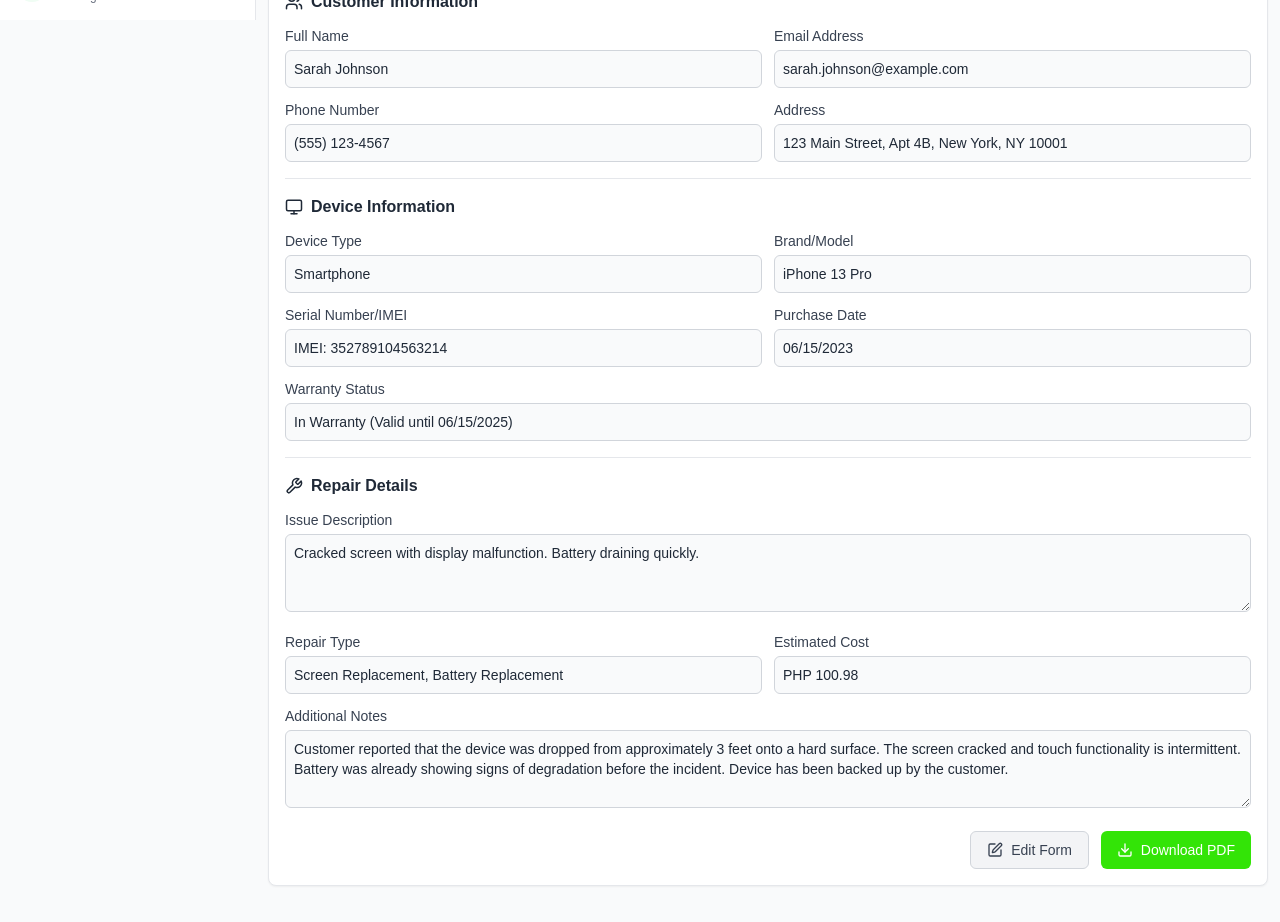
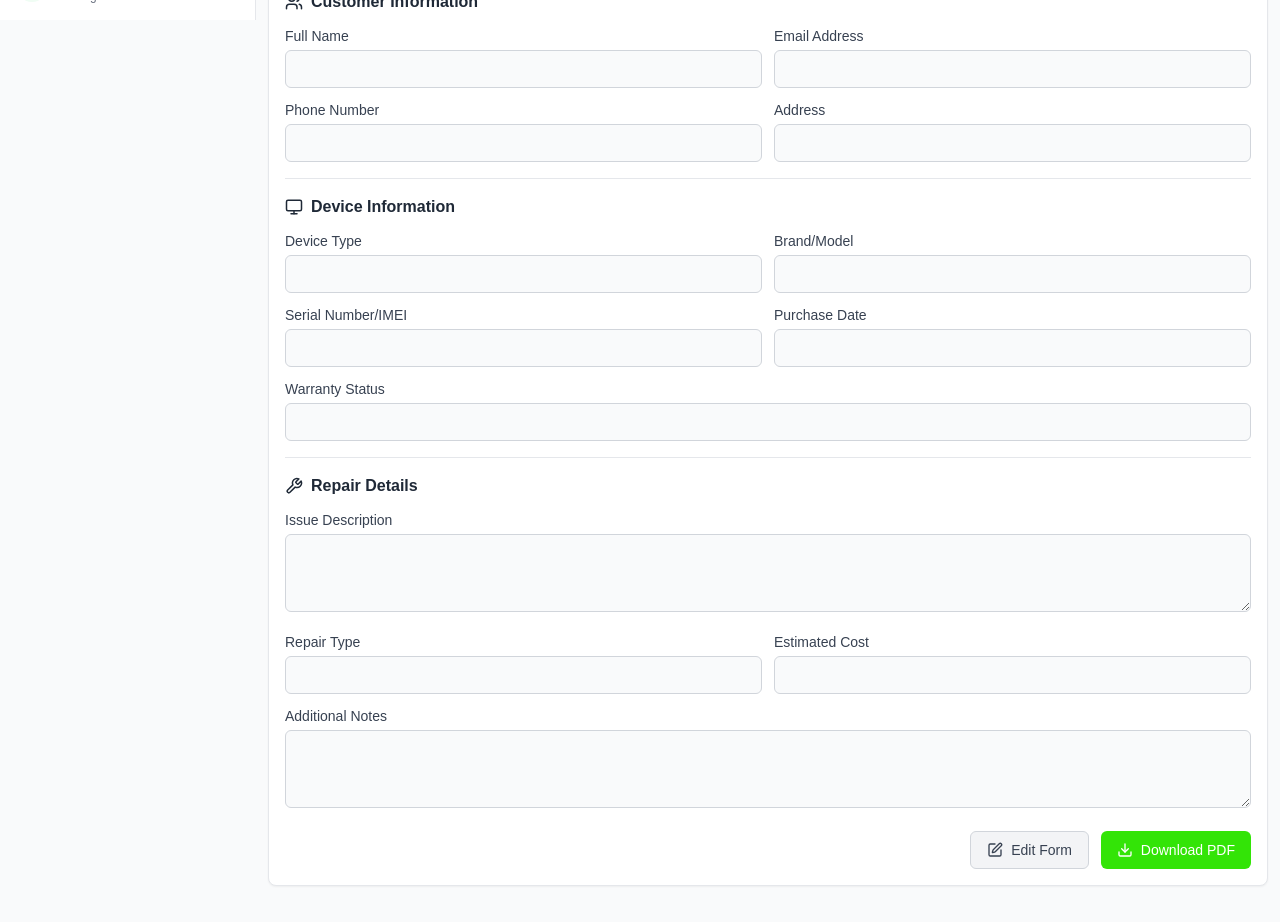
Before and after one commit to pawekz/SERV-IT-MANAGER, a React (Vite) app in the folder frontend/: page /automatedclaimformgeneration in a window 1280 px wide. Shown: the part 780-1702 px from the top of the page. Built offline with nearby package versions, Linux system fonts and the light colour scheme.

Commit message:
Third Section Cleared No Mockup Data

```diff
--- a/frontend/src/pages/AutomatedClaimFormGenerationPage/AutomatedClaimFormGenerationPage.jsx
+++ b/frontend/src/pages/AutomatedClaimFormGenerationPage/AutomatedClaimFormGenerationPage.jsx
@@ -361,7 +361,8 @@ export default function AutomatedClaimForm() {
                                         <input
                                             type="text"
                                             className="w-full p-2 border border-gray-300 rounded-md text-sm bg-gray-50 text-gray-800 hover:cursor-pointer"
-                                            value="Sarah Johnson"
+                                            // value="Sarah Johnson"
+                                            value=""
                                             disabled
                                         />
                                     </div>
@@ -370,7 +371,9 @@ export default function AutomatedClaimForm() {
                                         <input
                                             type="email"
                                             className="w-full p-2 border border-gray-300 rounded-md text-sm bg-gray-50 text-gray-800 hover:cursor-pointer"
-                                            value="sarah.johnson@example.com"
+                                            // value="sarah.johnson@example.com"
+                                            value=""
+
                                             disabled
                                         />
                                     </div>
@@ -379,7 +382,8 @@ export default function AutomatedClaimForm() {
                                         <input
                                             type="tel"
                                             className="w-full p-2 border border-gray-300 rounded-md text-sm bg-gray-50 text-gray-800 hover:cursor-pointer"
-                                            value="(555) 123-4567"
+                                            // value="(555) 123-4567"
+                                            value=""
                                             disabled
                                         />
                                     </div>
@@ -388,7 +392,8 @@ export default function AutomatedClaimForm() {
                                         <input
                                             type="text"
                                             className="w-full p-2 border border-gray-300 rounded-md text-sm bg-gray-50 text-gray-800 hover:cursor-pointer"
-                                            value="123 Main Street, Apt 4B, New York, NY 10001"
+                                            // value="123 Main Street, Apt 4B, New York, NY 10001"
+                                            value=""
                                             disabled
                                         />
                                     </div>
@@ -406,7 +411,8 @@ export default function AutomatedClaimForm() {
                                         <input
                                             type="text"
                                             className="w-full p-2 border border-gray-300 rounded-md text-sm bg-gray-50 text-gray-800 hover:cursor-pointer"
-                                            value="Smartphone"
+                                            // value="Smartphone"
+                                            value=""
                                             disabled
                                         />
                                     </div>
@@ -415,7 +421,8 @@ export default function AutomatedClaimForm() {
                                         <input
                                             type="text"
                                             className="w-full p-2 border border-gray-300 rounded-md text-sm bg-gray-50 text-gray-800 hover:cursor-pointer"
-                                            value="iPhone 13 Pro"
+                                            // value="iPhone 13 Pro"
+                                            value=""
                                             disabled
                                         />
                                     </div>
@@ -424,7 +431,8 @@ export default function AutomatedClaimForm() {
                                         <input
                                             type="text"
                                             className="w-full p-2 border border-gray-300 rounded-md text-sm bg-gray-50 text-gray-800 hover:cursor-pointer"
-                                            value="IMEI: 352789104563214"
+                                            // value="IMEI: 352789104563214"
+                                            value=""
                                             disabled
                                         />
                                     </div>
@@ -433,7 +441,8 @@ export default function AutomatedClaimForm() {
                                         <input
                                             type="text"
                                             className="w-full p-2 border border-gray-300 rounded-md text-sm bg-gray-50 text-gray-800 hover:cursor-pointer"
-                                            value="06/15/2023"
+                                            // value="06/15/2023"
+                                            value=""
                                             disabled
                                         />
                                     </div>
@@ -442,7 +451,8 @@ export default function AutomatedClaimForm() {
                                         <input
                                             type="text"
                                             className="w-full p-2 border border-gray-300 rounded-md text-sm bg-gray-50 text-gray-800 hover:cursor-pointer"
-                                            value="In Warranty (Valid until 06/15/2025)"
+                                            // value="In Warranty (Valid until 06/15/2025)"
+                                            value=""
                                             disabled
                                         />
                                     </div>
@@ -460,8 +470,9 @@ export default function AutomatedClaimForm() {
                                         <textarea
                                             className="w-full p-2 border border-gray-300 rounded-md text-sm bg-gray-50 text-gray-800 hover:cursor-pointer"
                                             rows={3}
+                                            // defaultValue="Cracked screen with display malfunction. Battery draining quickly."
+                                            value=""
                                             disabled
-                                            defaultValue="Cracked screen with display malfunction. Battery draining quickly."
                                         />
                                     </div>
                                     <div className="grid grid-cols-1 md:grid-cols-2 gap-3">
@@ -470,7 +481,8 @@ export default function AutomatedClaimForm() {
                                             <input
                                                 type="text"
                                                 className="w-full p-2 border border-gray-300 rounded-md text-sm bg-gray-50 text-gray-800 hover:cursor-pointer"
-                                                value="Screen Replacement, Battery Replacement"
+                                                // value="Screen Replacement, Battery Replacement"
+                                                value=""
                                                 disabled
                                             />
                                         </div>
@@ -479,7 +491,9 @@ export default function AutomatedClaimForm() {
                                             <input
                                                 type="text"
                                                 className="w-full p-2 border border-gray-300 rounded-md text-sm bg-gray-50 text-gray-800 hover:cursor-pointer"
-                                                value="PHP 100.98"
+                                                // value="PHP 100.98"
+                                                value=""
+
                                                 disabled
                                             />
                                         </div>
@@ -489,8 +503,10 @@ export default function AutomatedClaimForm() {
                                         <textarea
                                             className="w-full p-2 border border-gray-300 rounded-md text-sm bg-gray-50 text-gray-800 hover:cursor-pointer"
                                             rows={3}
+                                            // defaultValue="Customer reported that the device was dropped from approximately 3 feet onto a hard surface. The screen cracked and touch functionality is intermittent. Battery was already showing signs of degradation before the incident. Device has been backed up by the customer."
+                                            value=""
                                             disabled
-                                            defaultValue="Customer reported that the device was dropped from approximately 3 feet onto a hard surface. The screen cracked and touch functionality is intermittent. Battery was already showing signs of degradation before the incident. Device has been backed up by the customer."
+
                                         />
                                     </div>
                                 </div>
```
